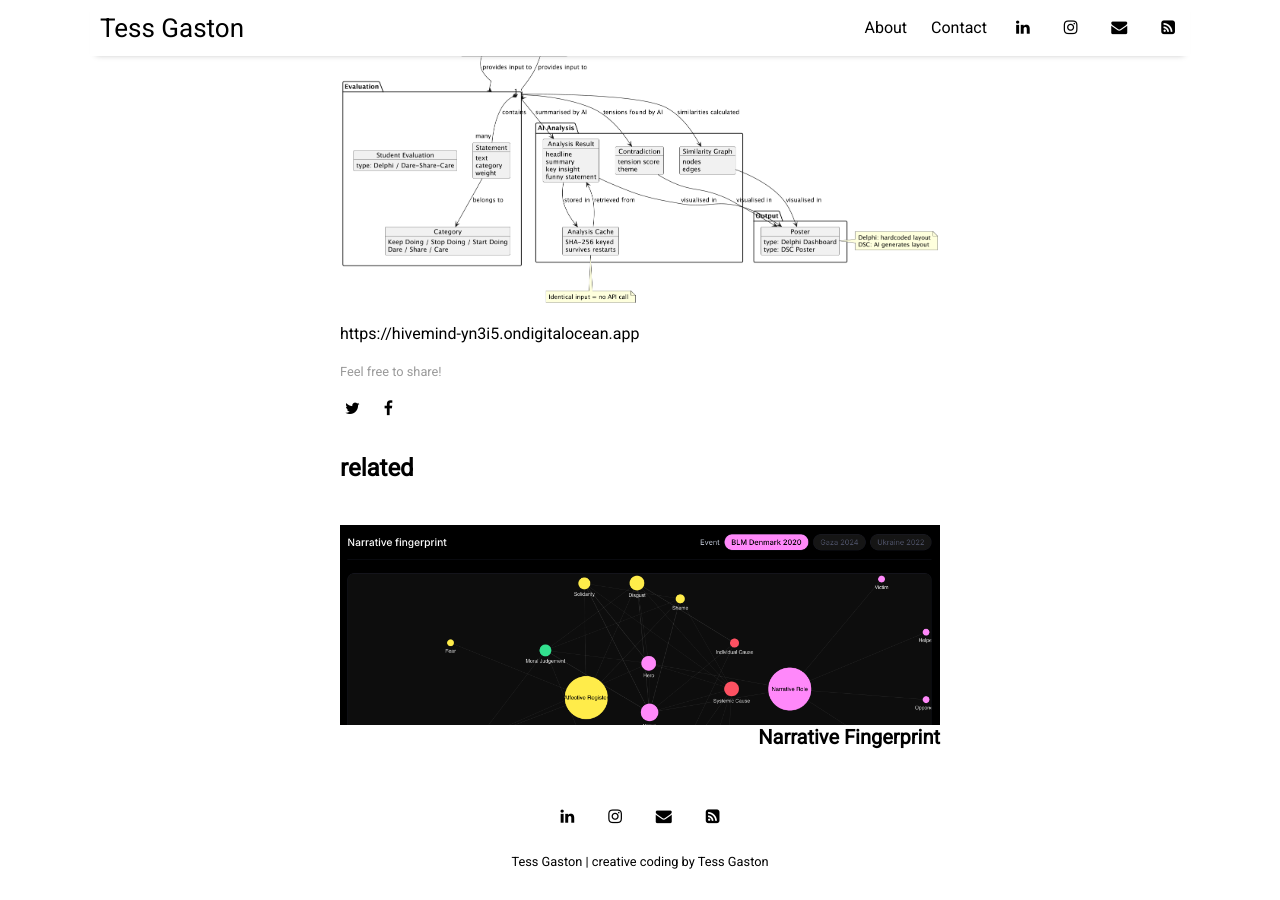
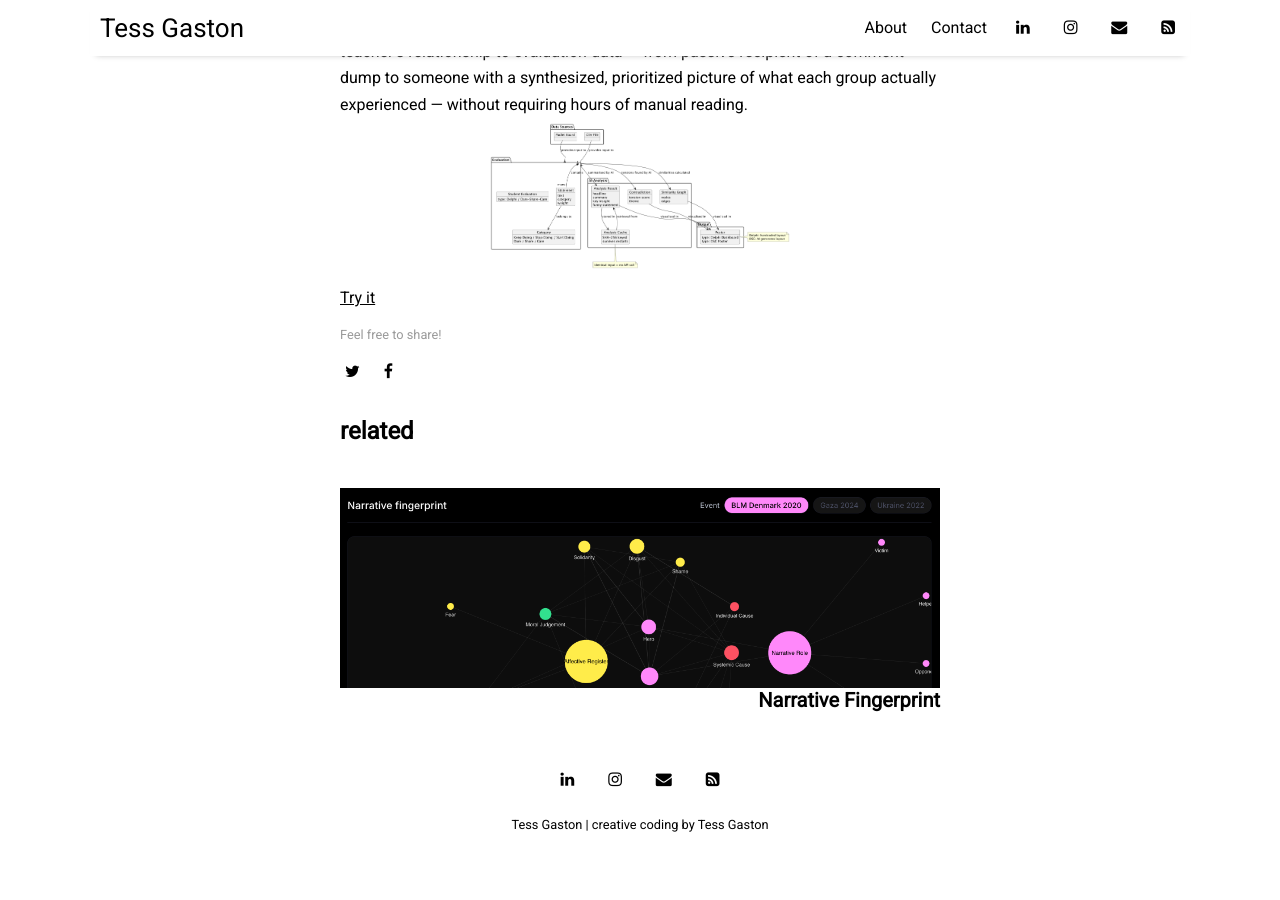
Before and after one commit to tessG/tessg.github.io, a Jekyll site: the page built from _posts/2025-12-20-HiveMind.md, in a window 1280 px wide and 900 px high, scrolled down 1073 px. Built offline with Jekyll 4.4.1, drawn with Linux system fonts in a browser that asks for light colours; nearby versions of some CDN libraries; after the commit the page ends 1936 px from its top, so only the background shows below that.

Commit message:
deletion

```diff
--- a/_posts/2025-12-20-HiveMind.md
+++ b/_posts/2025-12-20-HiveMind.md
@@ -19,7 +19,7 @@ Reading and synthesizing all of that manually is time-consuming, and patterns th
 HiveMind addresses this by taking the raw evaluation data and passing it through the Claude API, which generates structured HTML summaries for each group. Each summary includes a contradiction analysis — surfacing cases where students within a group hold opposing views — and concrete recommendations directed at the teacher. The output is designed to be readable at a glance, more like a poster than a report.
 The integrations reflect where the data already lives and where teachers work: Padlet for collecting student input, Miro as a visual collaboration space, and Claude as the analytical engine in the middle.
 The broader purpose is to shift the teacher's relationship to evaluation data — from passive recipient of a comment dump to someone with a synthesized, prioritized picture of what each group actually experienced — without requiring hours of manual reading.
-<img src="assets/img/hivemind/conceptmodel.png">
+<img src="assets/img/hivemind/conceptmodel.png" width="50%" height="auto">
 
 
-https://hivemind-yn3i5.ondigitalocean.app
+[Try it](https://hivemind-yn3i5.ondigitalocean.app)
```
Also changed, not shown: assets/img/hivemind/hivemind.png.
